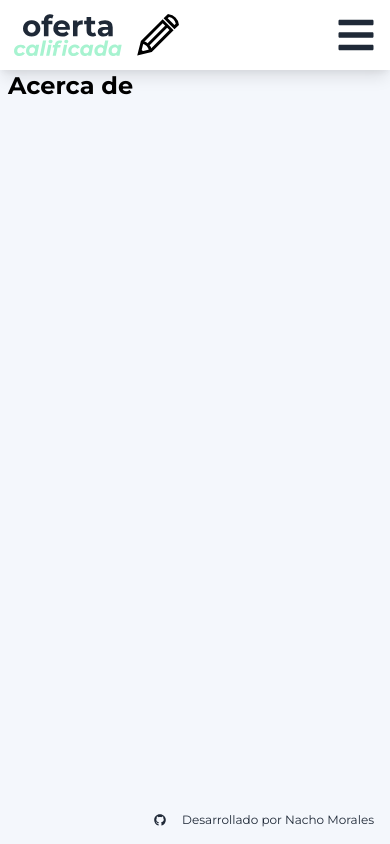
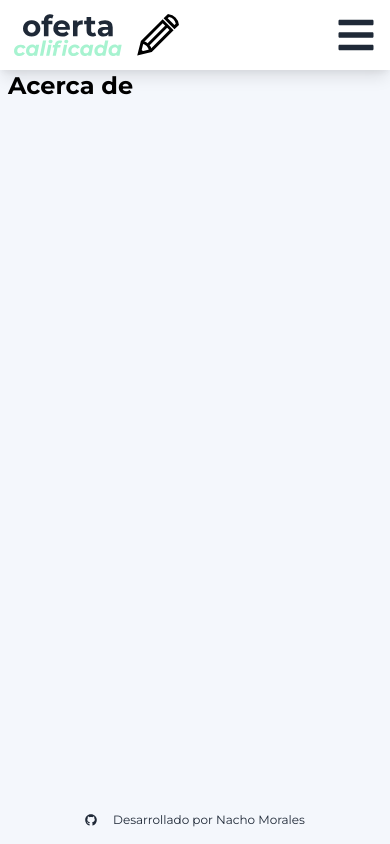
Before and after one commit to ijmorales/oferta-fce, a Next.js app: page /about in a window 390 px wide. Built offline with nearby package versions, Linux system fonts and the light colour scheme.

Commit message:
fix: Footer centered

```diff
--- a/components/layout/Footer.js
+++ b/components/layout/Footer.js
@@ -3,7 +3,7 @@ import { FaGithub } from 'react-icons/fa'
 
 const Footer = () => {
   return (
-    <div className="text-war-blue ml-auto">
+    <div className="text-war-blue flex flex-grow justify-center items-center lg:justify-end">
       <a
         href="https://github.com/ijmorales/oferta-fce"
         className="flex justify-center align-middle p-4"
```
